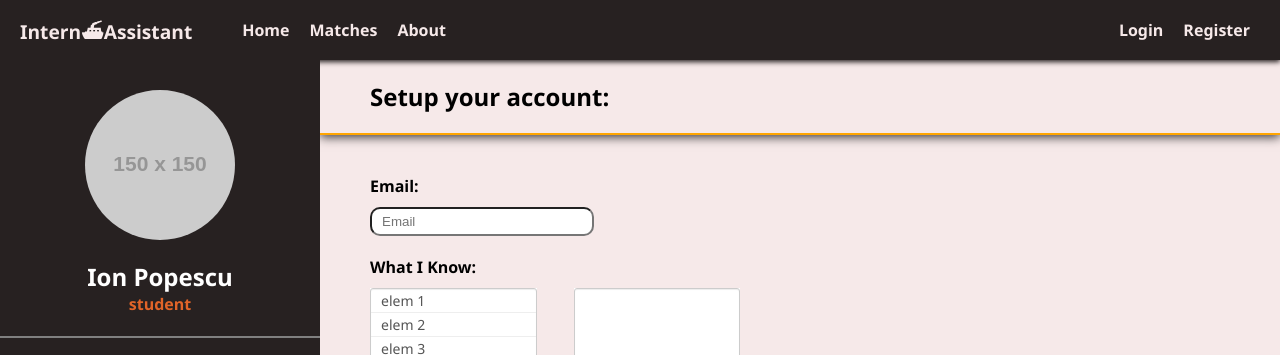
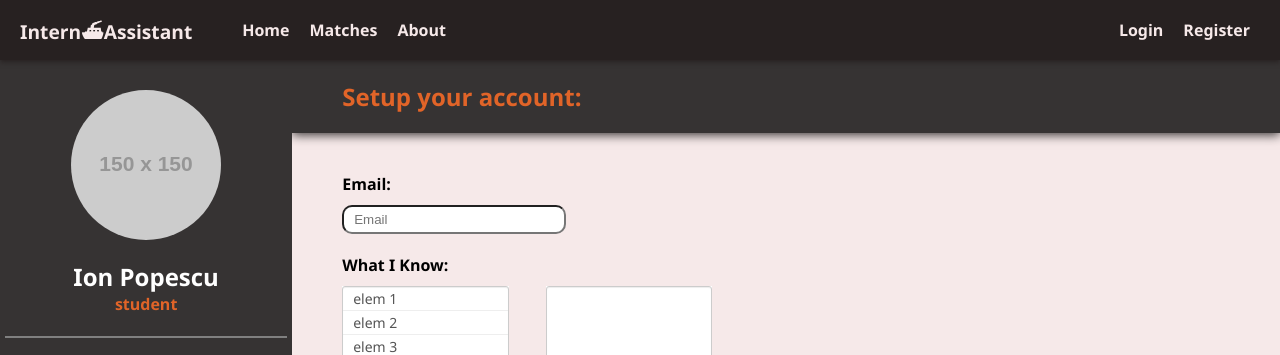
Before and after one commit to sstoleriu/ITM_WebDev2022, a website: page client/user/user.html in a window 1280 px wide. Shown: the top 355 px of the page. Drawn offline with nearby package versions, Linux system fonts and the light colour scheme; placeholder pictures from the web are drawn by us.

Commit message:
update css

```diff
--- a/backend/routes/auth.js
+++ b/backend/routes/auth.js
@@ -40,7 +40,7 @@ router.post('/login', async (req, res) => {
 
         const newUser = await user.findOne(
             {
-                email: req.body.username
+                email: req.body.email
             }
         );
 
--- a/client/css/navbar.css
+++ b/client/css/navbar.css
@@ -16,6 +16,8 @@
     margin-bottom: 50px;
 
     box-shadow: 0 2px 5px var(--charcoal-grey);
+
+    z-index: 100;
 }
 
 .nav-title {
--- a/client/css/user.css
+++ b/client/css/user.css
@@ -8,14 +8,14 @@
 
 .profile-details {
     flex: 2;
-    background-color: var(--charcoal-grey);
+    background-color: var(--darkgrey);
     height: 100vh;
     overflow-y:auto;
+    padding: 0 5px;
 }
 
 .profile-details::-webkit-scrollbar {
-    position: absolute;
-    left: 0;
+    width: 0;
 }
 
 .profile-details-container {
@@ -28,7 +28,7 @@
     border-bottom: 2px solid grey;
     margin-bottom: 20px;
     box-shadow: 2px;
-    background-color: var(--charcoal-grey);
+    background-color: var(--darkgrey);
 
     position: sticky;
     top: 0;
@@ -70,7 +70,7 @@
 }
 
 .profile-settings {
-    flex: 6;
+    flex: 7;
     background-color: var(--light-pink);
     max-height: 100vh;
     overflow-y: auto;
@@ -82,8 +82,9 @@
     padding: 20px 0 20px 50px;
     margin: 0;
     margin-bottom: 40px;
-    border-bottom: 2px solid orange;
+    background-color: var(--darkgrey);
     box-shadow: 0 2px 10px var(--darkgrey);
+    color: var(--orange);
 }
 
 .setting-group {
--- a/client/user/user.html
+++ b/client/user/user.html
@@ -5,7 +5,7 @@
         <meta http-equiv="X-UA-Compatible" content="IE=edge">
         <meta name="viewport" content="width=device-width, initial-scale=1.0">
 
-        <title>Register | InternShip Assistant</title>
+        <title>User profile | InternShip Assistant</title>
 
         <!-- CSS -->
         <link rel="stylesheet" href="/css/index.css">
```
